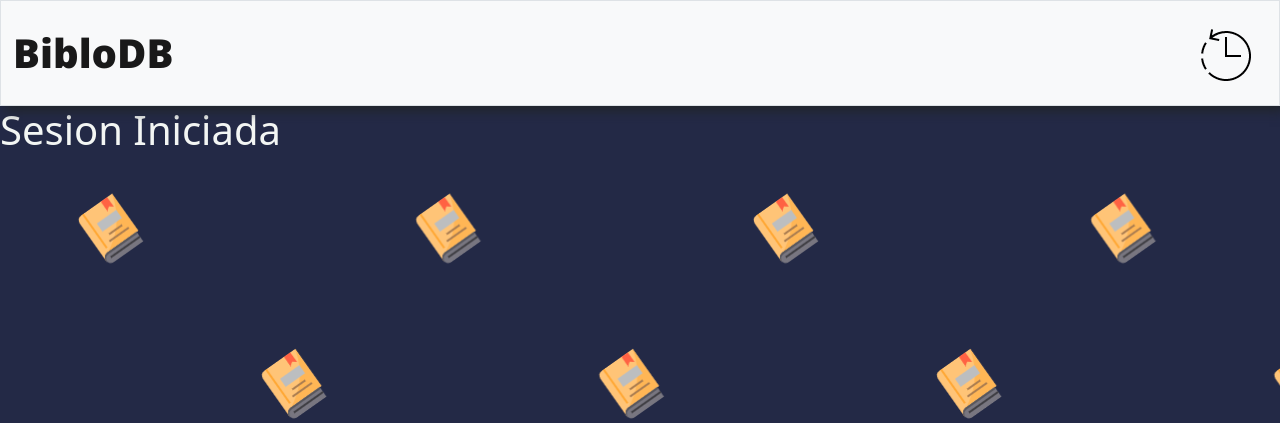
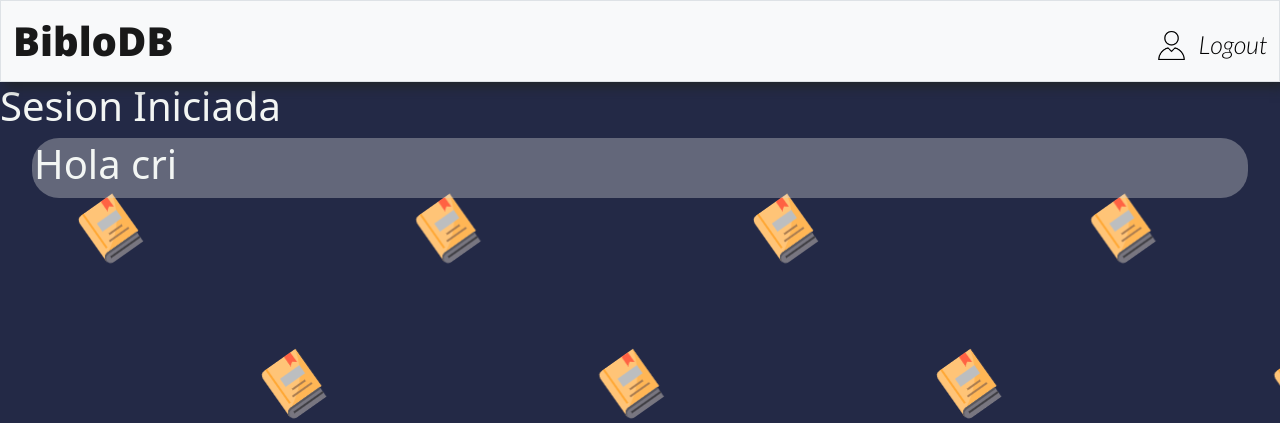
Before and after one commit to Mau5trakt/biblodb, a Flask app: page / in a window 1280 px wide. Shown: the top 423 px of the page. Run offline with Flask 2, Linux system fonts and the light colour scheme; a user stored in the database is signed in; some libraries are stand-ins or nearby versions.

Commit message:
working on user history

```diff
--- a/templates/ulogin.html
+++ b/templates/ulogin.html
@@ -5,10 +5,23 @@
 {% endblock %}
 
 {% block links %}
-    <li class="nav-item"> <img src="../static/history.png" class="nav-link"> </li>
+    <li class="nav-item"> <img src="../static/user.png" class="nav-link icono"> </li>
+    <li class="nav-item d-flex align-items-center"><a class="nav-item nav-links" href="/logout">Logout</a></li>
 {% endblock %}
 
 
 {% block contenido %}
     <h1> Sesion Iniciada</h1>
+<div class ="main-container">
+
+    <div class="books-container">
+
+    </div>
+
+    <div class="historial">
+        <h1>Hola cri</h1>
+
+    </div>
+
+</div>
 {% endblock %}
```
